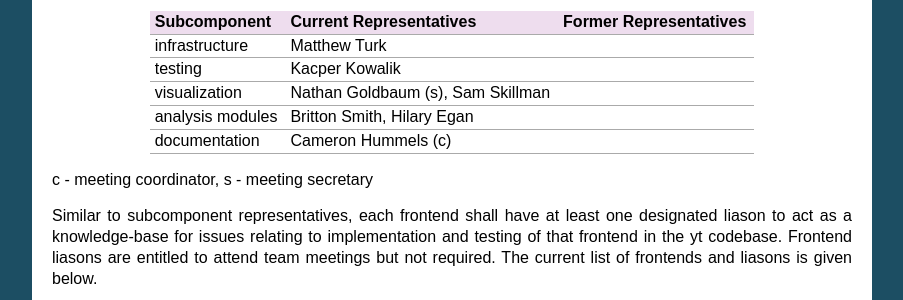
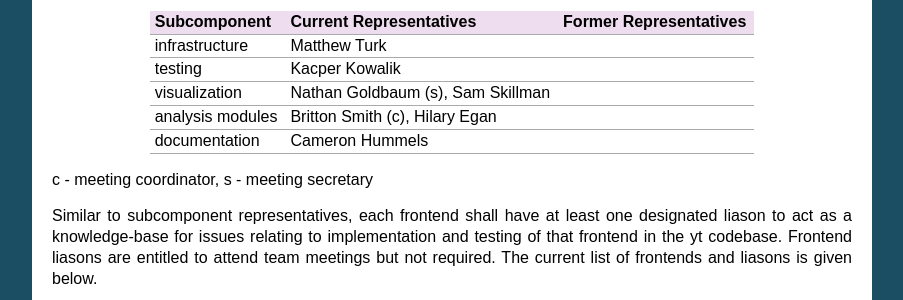
Before and after one commit to yt-project/ytep, a Sphinx documentation site: the page built from source/YTEPs/YTEP-1776.rst, in a window 1280 px wide and 900 px high, scrolled down 1379 px. Shown: the part 152-452 px from the top of the window, without its empty margins (198-1101 px from the left). Built offline with Sphinx 7.4.7, drawn with Linux system fonts in a browser that asks for light colours; formulas are drawn with MathJax 3.

Commit message:
Updating coordinator.

```diff
--- a/source/YTEPs/YTEP-1776.rst
+++ b/source/YTEPs/YTEP-1776.rst
@@ -97,9 +97,9 @@ of subcomponents and their representatives is given below.
     testing           Kacper Kowalik
     visualization     Nathan Goldbaum (s),
                       Sam Skillman
-    analysis modules  Britton Smith,
+    analysis modules  Britton Smith (c),
                       Hilary Egan
-    documentation     Cameron Hummels (c)
+    documentation     Cameron Hummels
     ================= ======================= ======================
 
 c - meeting coordinator, s - meeting secretary
```
